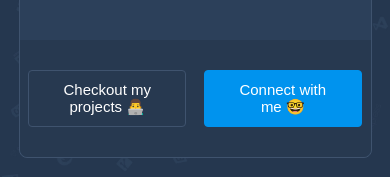
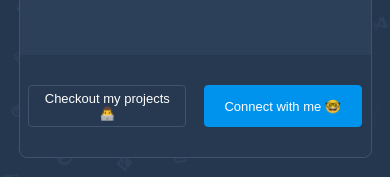
Before and after one commit to lokeshparmar998/personal-website, a Nuxt app: page / in a window 390 px wide. Shown: the part 461-638 px from the top of the page. Built offline with nearby package versions, Linux system fonts and the light colour scheme; a web font is replaced by a local one.

Commit message:
adds reponsive buttons

```diff
--- a/components/atoms/Button.vue
+++ b/components/atoms/Button.vue
@@ -54,4 +54,24 @@ export default {
 .size50 {
   width: 50%;
 }
+@media (max-width: 600px) {
+  .primary {
+    color: white;
+    background-color: #273950;
+    border: 1px solid #3f536e;
+    border-radius: 4px;
+    padding: 5px 12px;
+    font-size: 13px;
+    cursor: pointer;
+  }
+  .secondary {
+    color: white;
+    background-color: #0093ee;
+    border: 1px solid #0093ee;
+    border-radius: 4px;
+    padding: 5px 12px;
+    font-size: 13px;
+    cursor: pointer;
+  }
+}
 </style>
```
